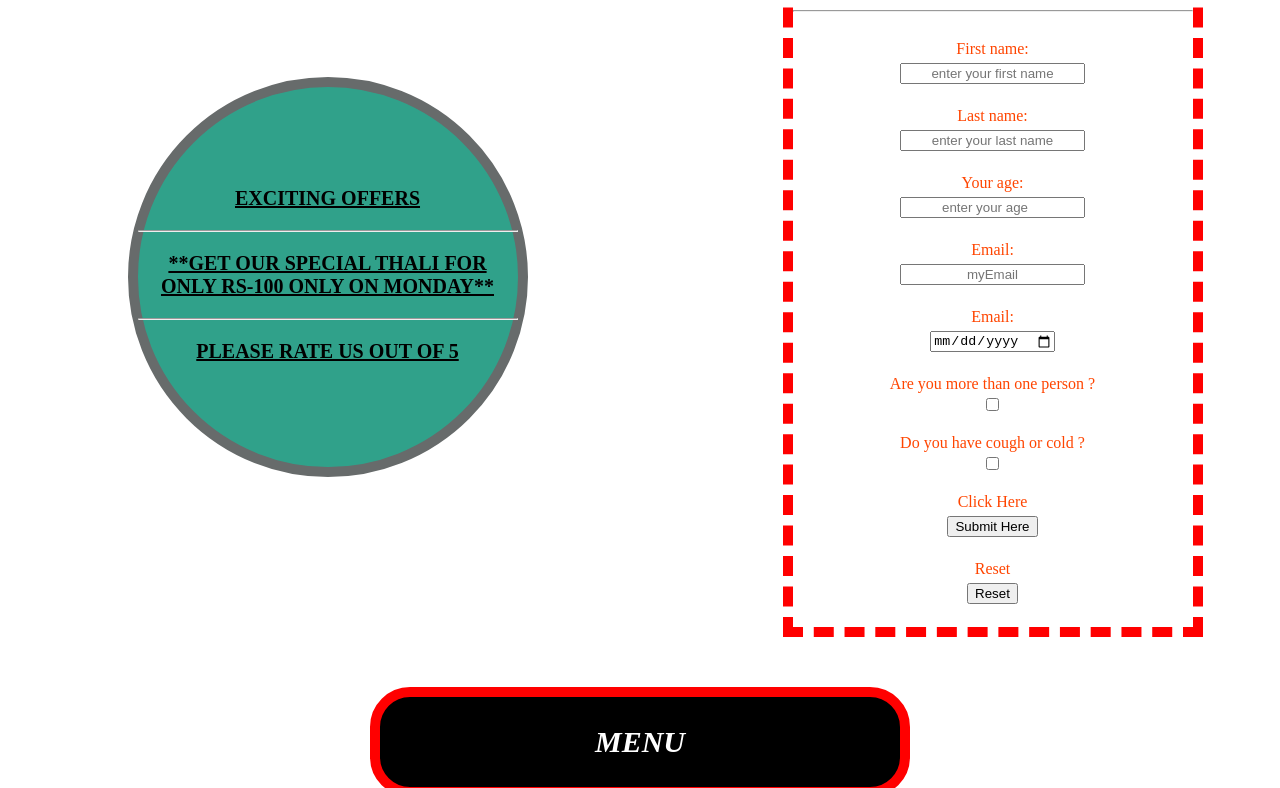
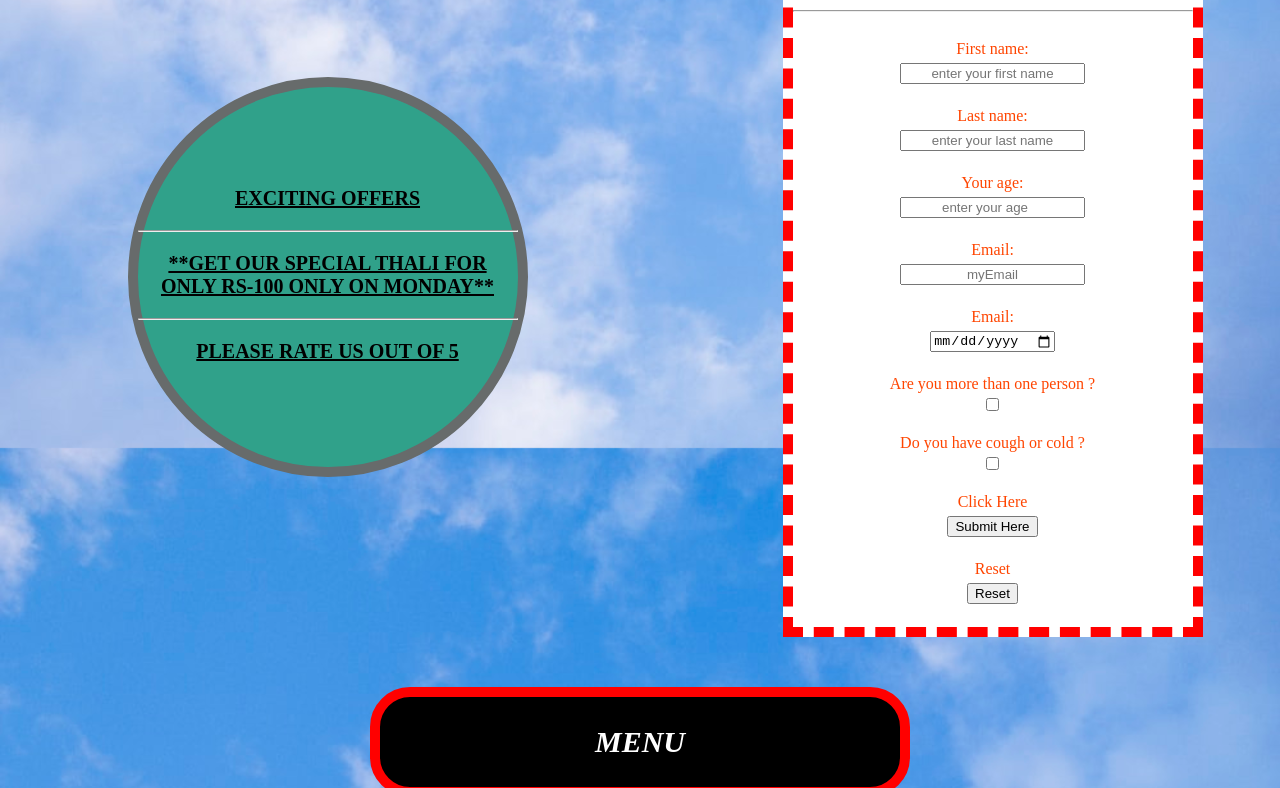
Before and after one commit to Sairam-0809/CSS-handson2, a plain HTML site: page index.html in a window 1280 px wide. Shown: the part 512-1300 px from the top of the page. Drawn offline with Linux system fonts and the light colour scheme.

Commit message:
CSS HANDSON 2

```diff
--- a/style.css
+++ b/style.css
@@ -140,3 +140,8 @@ box-sizing: border-box;
   .items h1 {
     font-size: 40px;
   }
+  body{
+    background-image: url("./sky.jpg");
+    background-size: cover;
+    height: 100vh;
+  }
```
Also changed, not shown: sky.jpg (added).
